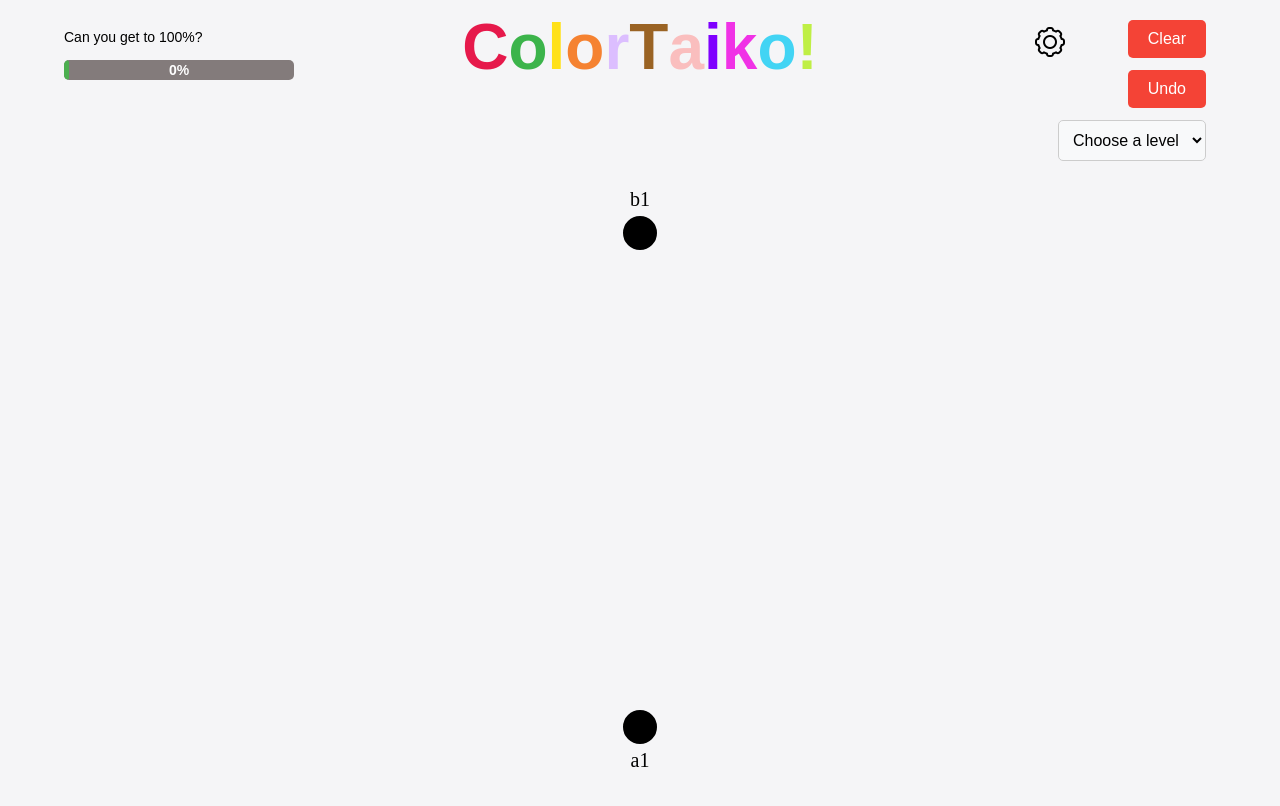
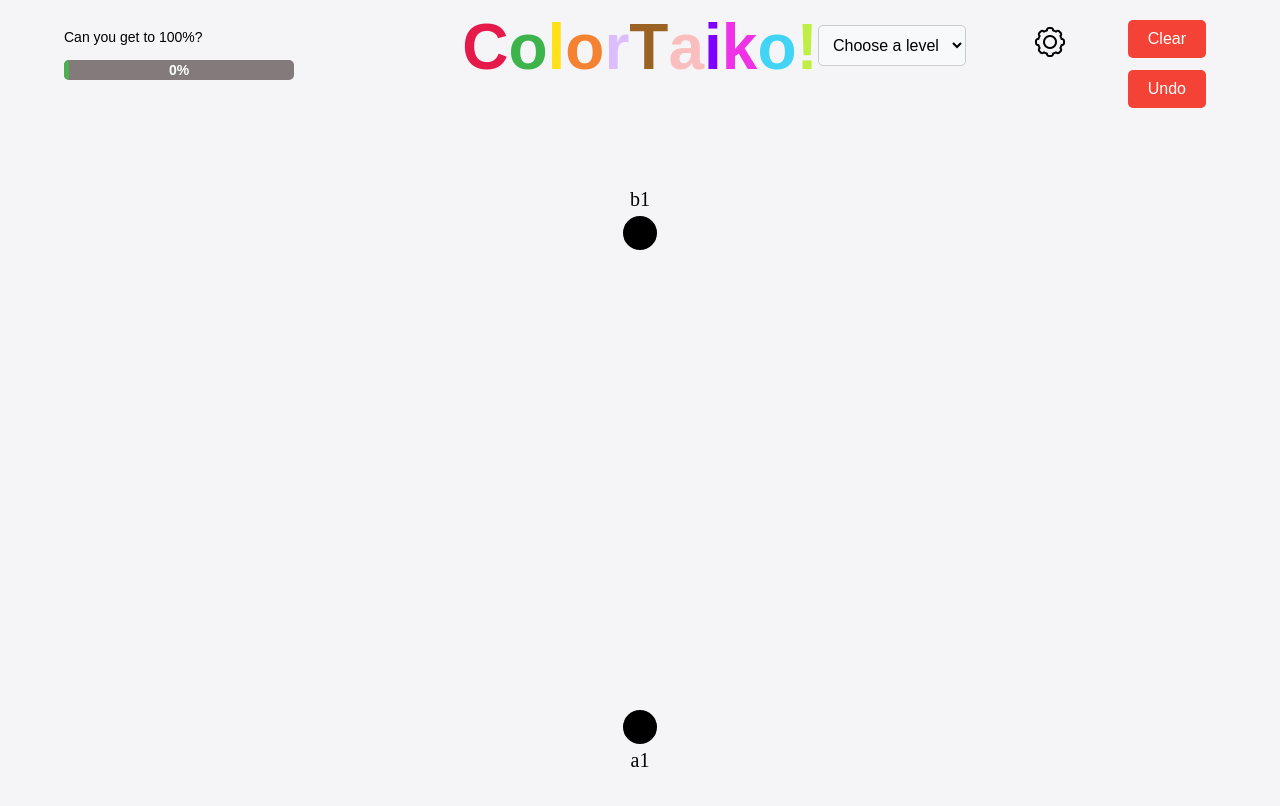
Before and after one commit to sshrxt/ColorTaiko, a React (Vite) app in the folder client/: page / in a window 1280 px wide. Shown: the top 806 px of the page. Built offline with nearby package versions, Linux system fonts and the light colour scheme; a web font is replaced by a local one.

Commit message:
fixed level choose error

```diff
--- a/client/src/App.jsx
+++ b/client/src/App.jsx
@@ -618,9 +618,13 @@ function App() {
           </select>
         </div>
       ) : (
-        <div className="level-selected">
+        <div
+          className="level-selected"
+          style={{ color: lightMode ? 'black' : 'white' }}
+        >
           Selected Level: {selectedLevel}
         </div>
+
       )}
 
 
--- a/client/src/styles/global.css
+++ b/client/src/styles/global.css
@@ -97,6 +97,7 @@ body {
   text-align: center;
   position: relative;
   font-family: Arial, sans-serif;
+  color: white;
 }
 
 .icon {
@@ -163,8 +164,8 @@ body {
 
 .level-selector {
   position: absolute;
-  top: 110px;
-  right: 10px;
+  top: 15px;
+  right: 250px;
   display: flex;
   flex-direction: column;
   align-items: flex-start;
```
